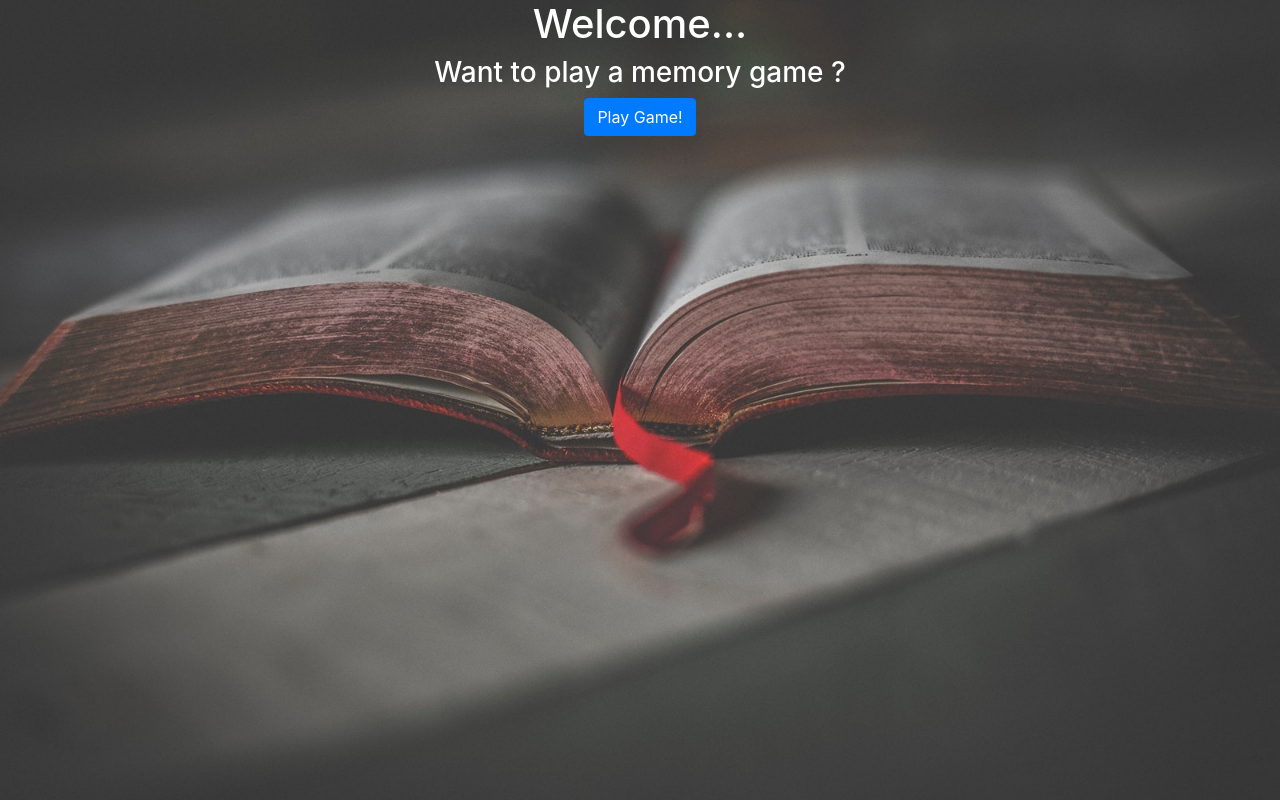
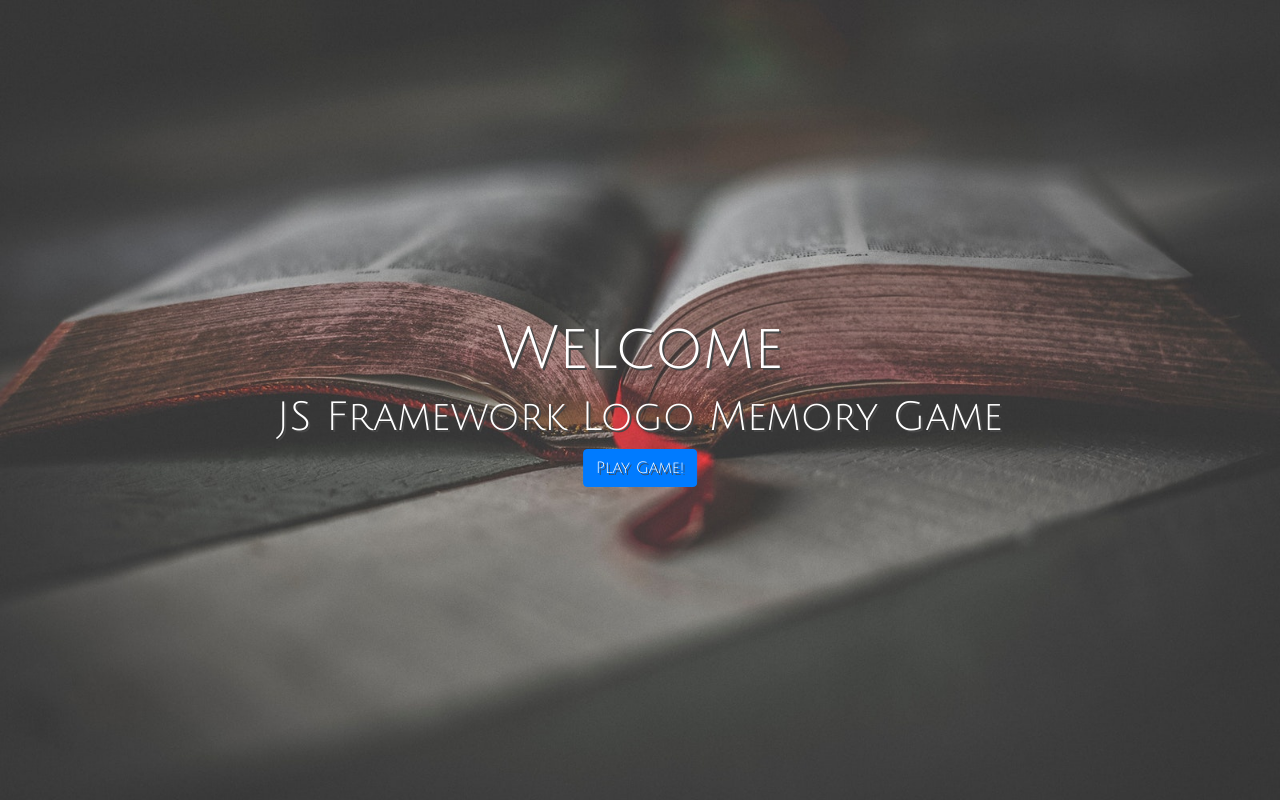
Before and after one commit to jonhetrick/wats3020-js-frameworks-game, a plain HTML site: page index.html in a window 1280 px wide. Drawn offline with nearby package versions, Linux system fonts and the light colour scheme.

Commit message:
Centering for landing page

```diff
--- a/index.html
+++ b/index.html
@@ -9,15 +9,18 @@
   <link rel="stylesheet" href="https://stackpath.bootstrapcdn.com/bootstrap/4.4.1/css/bootstrap.min.css"
     integrity="sha384-Vkoo8x4CGsO3+Hhxv8T/Q5PaXtkKtu6ug5TOeNV6gBiFeWPGFN9MuhOf23Q9Ifjh" crossorigin="anonymous">
 
+  <!-- Google Font -->
+  <link href="https://fonts.googleapis.com/css?family=Julius+Sans+One&display=swap" rel="stylesheet">
+
   <title>JS Memory Game</title>
   <link rel="stylesheet" href="landingStyles.css">
 </head>
 
 <body class="bg">
-  <section class="class=" d-flex justify-content-center">
-    <div class="container-fluid text-center">
-      <h1>Welcome...</h1>
-      <h3>Want to play a memory game ?</h3>
+  <section>
+    <div class="center text-center">
+      <h1 class="large-heading">Welcome</h1>
+      <h3 class="medium-heading">JS Framework Logo Memory Game</h3>
       <button type="button" onClick="window.location=('game.html')" class="btn btn-primary">Play Game!</button>
     </div>
   </section>
--- a/landingStyles.css
+++ b/landingStyles.css
@@ -4,27 +4,42 @@
 	box-sizing: border-box;
 }
 
-body, html {
+body,
+html {
 	height: 100%;
+}
+
+h1,
+h3,
+button {
+	color: white;
+	font-family: 'Julius Sans One', sans-serif;
+	text-shadow: 2px 2px #464646;
+}
+
+.large-heading {
+	font-size: 60px;
+}
+
+.medium-heading {
+	font-size: 40px;
 }
 
 .bg {
 	/* The image used */
 	background-image: url('./img/book-landing.jpg');
-
-  /* Full height */
 	height: 100%;
-
-  /* Center and scale the image nicely */
 	background-position: center;
 	background-repeat: no-repeat;
 	background-size: cover;
 }
 
-h1 {
- color: white;
+.center {
+	border-radius: 1em;
+	padding: 1em;
+	position: absolute;
+	top: 50%;
+	left: 50%;
+	margin-right: -50%;
+	transform: translate(-50%, -50%);
 }
-
-h3 {
- color: white;
-}
--- a/styles.css
+++ b/styles.css
@@ -7,7 +7,7 @@
 body {
 	height: 100vh;
 	display: flex;
-  background: rgb(36, 35, 35);
+	background-image: url('./img/gameBoard.jpg');
 }
 
 .memory-game {
@@ -31,7 +31,7 @@ body {
 
 .memory-card:active {
 	transform: scale(.97);
-  transition: transform .2s
+	transition: transform .2s;
 }
 
 .memory-card.flip {
@@ -45,7 +45,7 @@ body {
 	padding: 20px;
 	position: absolute;
 	border-radius: 5px;
-  background-color: rgb(122, 122, 122);
+	background-color: transparent;
 	backface-visibility: hidden;
 }
 
```
Also changed, not shown: img/gameBoard.jpg (added), 1 other file. Lines whose indentation alone changed are shown as unchanged.
